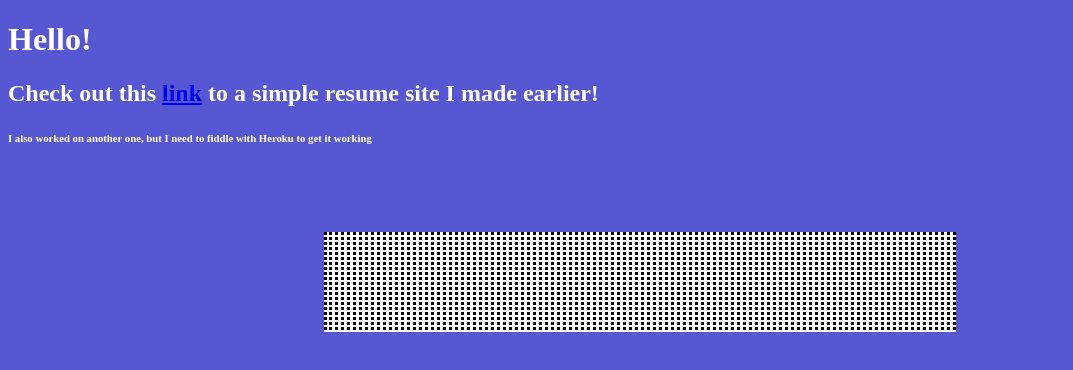
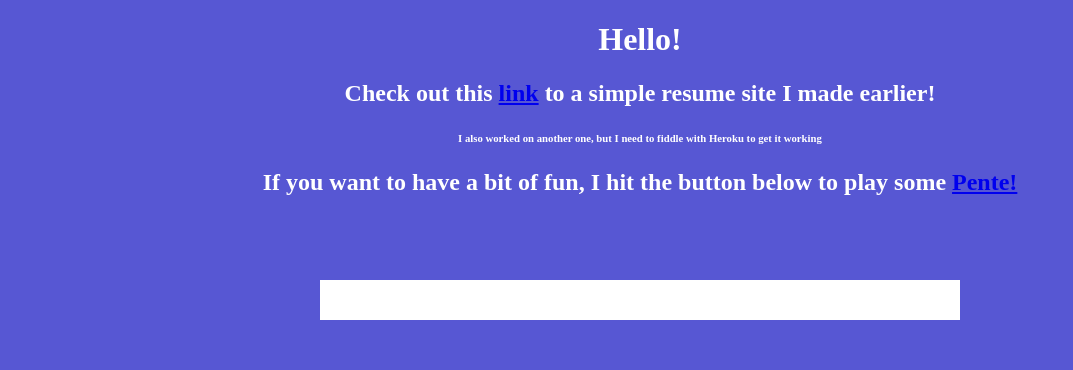
Before and after one commit to daragmas/my-personal-website, a plain HTML site: page index.html in a window 1280 px wide. Both pictures are taken after a click on the button "Play". Shown: the whole page, without its empty margins (0-1073 px from the left). Drawn offline with Linux system fonts and the light colour scheme.

Commit message:
added grid layout to game board, added note referencing game, updated To Do

```diff
--- a/index.html
+++ b/index.html
@@ -9,6 +9,7 @@
             <h1>Hello!</h1>
             <h2>Check out this <a href="https://daragmas.github.io/CV/" >link</a> to a simple resume site I made earlier!</h2>
             <h6>I also worked on another one, but I need to fiddle with Heroku to get it working</h6>
+            <h2>If you want to have a bit of fun, I hit the button below to play some <a href="https://en.wikipedia.org/wiki/Pente">Pente!</a></h2>
         </div>
         <script type="text/javascript" src="script.js"></script>
     </body>
--- a/script.js
+++ b/script.js
@@ -5,10 +5,13 @@ function makeGameBoard(){
     const gameBoard = document.createElement('div');
     gameBoard.className = 'gameBoard';
     penteDiv.appendChild(gameBoard);
-    for (col = 0; col < 20; col++){
-        let cell = document.createElement('div');
-        cell.className = 'cell';
-        gameBoard.appendChild(cell)
+    for (row = 1; row < 6; row++){
+        for (col = 1; col < 6; col++){
+            let cell = document.createElement('div');
+            cell.className = 'cell';
+            cell.style.setProperty('grid-area', `${row} / ${col}`);
+            gameBoard.appendChild(cell)
+        }
     }
 }
 
--- a/style.css
+++ b/style.css
@@ -1,6 +1,8 @@
 body{
     background:rgb(87, 87, 211);
     color: white;
+    margin: auto;
+    text-align: center;
 }
 
 .pente{
@@ -10,10 +12,13 @@ body{
     width: 50%;
 }
 
+.gameBoard{
+    display:grid;
+}
+
 .cell{
     background: white;
-    border-top: 3px dotted black;
-    padding: 1px;
+    padding: 4px;
 }
 
 .startButton{
```
Also changed, not shown: 1 other file.
